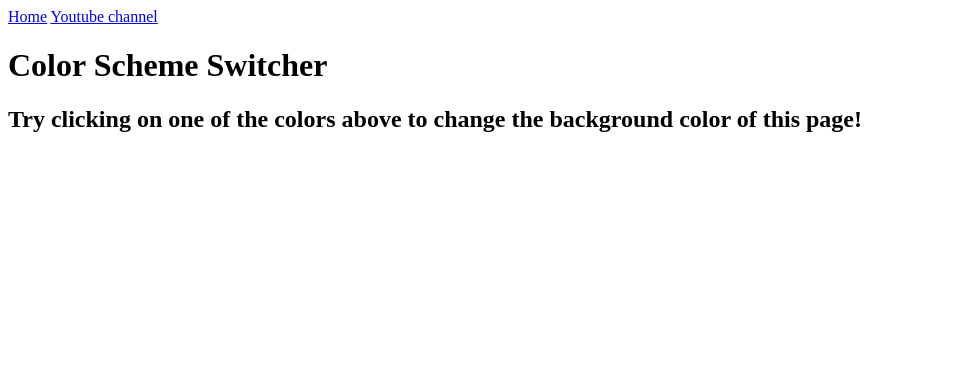
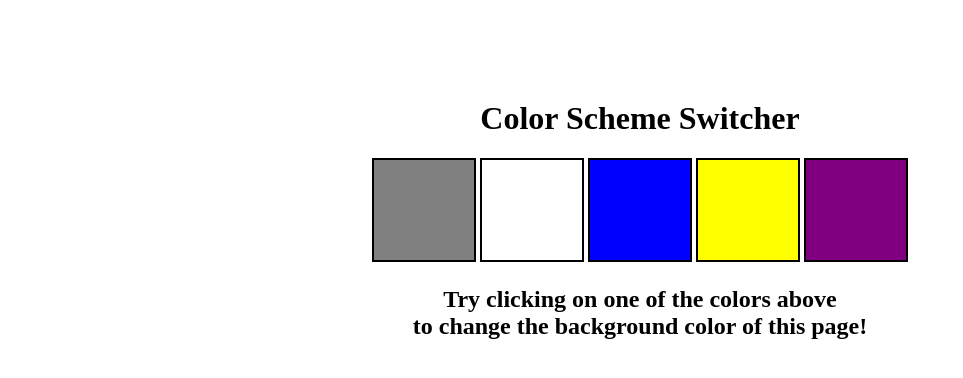
Before and after one commit to anshudaksh03/javascript, a plain HTML site: page 01_basics/07_project/1.html in a window 1280 px wide. Shown: the whole page, without its empty margins (0-963 px from the left). Drawn offline with Linux system fonts and the light colour scheme.

Commit message:
project 1

```diff
--- a/01_basics/07_project/1.css
+++ b/01_basics/07_project/1.css
@@ -31,3 +31,6 @@ span {
 #yellow {
   background: yellow;
 }
+#purple {
+  background: purple;
+}
--- a/01_basics/07_project/1.html
+++ b/01_basics/07_project/1.html
@@ -4,17 +4,11 @@
     <meta charset="UTF-8" />
     <meta name="viewport" content="width=device-width, initial-scale=1.0" />
     <meta http-equiv="X-UA-Compatible" content="ie=edge" />
-    <link rel="stylesheet" href="style.css" />
-    <link rel="stylesheet" href="../styles.css" />
+    <link rel="stylesheet" href="1.css" />
     <title>JavaScript Background Color Switcher</title>
   </head>
   <body>
-    <nav>
-      <a href="/" aria-current="page">Home</a>
-      <a target="_blank" href="https://www.youtube.com/@chaiaurcode"
-        >Youtube channel</a
-      >
-    </nav>
+
     <div class="canvas">
       <!-- <a
         style="
@@ -39,6 +33,6 @@
         <span>to change the background color of this page!</span>
       </h2>
     </div>
-    <script src="chaiaurcode.js"></script>
+    <script src="1.js"></script>
   </body>
 </html>
```
